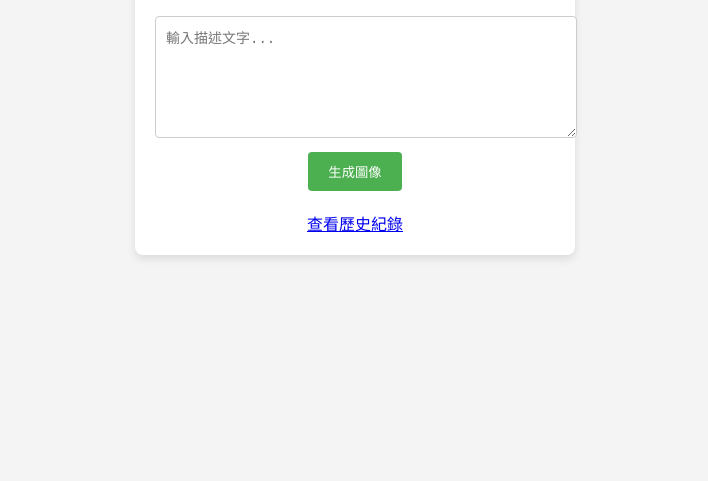
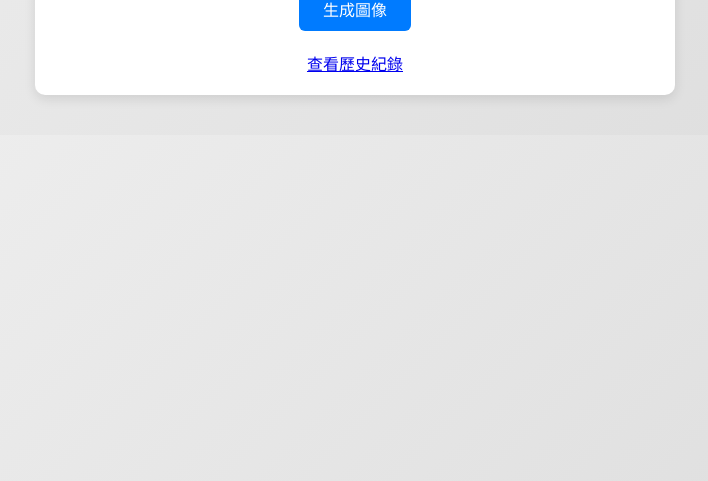
Before and after one commit to ChangChun12/image0603, a website: page public/index.html in a window 1280 px wide. Shown: the part 319-800 px from the top of the page, without its empty margins (285-993 px from the left). Drawn offline with Linux system fonts and the light colour scheme.

Commit message:
Update style.css

```diff
--- a/public/style.css
+++ b/public/style.css
@@ -1,43 +1,43 @@
 body {
-  font-family: Arial, sans-serif;
-  background-color: #f4f4f4;
-  display: flex;
-  justify-content: center;
-  align-items: center;
-  height: 100vh;
+  font-family: 'Segoe UI', Tahoma, Geneva, Verdana, sans-serif;
+  background: linear-gradient(135deg, #f0f0f0 0%, #dcdcdc 100%);
   margin: 0;
+  padding: 0;
 }
 
 .container {
-  background-color: #fff;
+  background-color: #ffffff;
   padding: 20px;
-  border-radius: 8px;
-  box-shadow: 0 4px 8px rgba(0, 0, 0, 0.1);
-  width: 400px;
+  border-radius: 10px;
+  box-shadow: 0 4px 12px rgba(0, 0, 0, 0.1);
+  max-width: 600px;
+  width: 90%;
+  margin: 40px auto;
   text-align: center;
 }
 
 textarea {
   width: 100%;
-  height: 100px;
+  height: 120px;
   margin-bottom: 10px;
   padding: 10px;
   border: 1px solid #ccc;
-  border-radius: 4px;
-  font-size: 14px;
+  border-radius: 6px;
+  font-size: 16px;
 }
 
 button {
-  padding: 10px 20px;
-  background-color: #4CAF50;
-  color: white;
+  padding: 10px 24px;
+  background-color: #007bff;
+  color: #fff;
   border: none;
-  border-radius: 4px;
+  border-radius: 6px;
   cursor: pointer;
+  font-size: 16px;
 }
 
 button:hover {
-  background-color: #45a049;
+  background-color: #0056b3;
 }
 
 #imageContainer {
@@ -48,3 +48,25 @@ button:hover {
   max-width: 100%;
   border-radius: 8px;
 }
+
+.status {
+  margin-top: 10px;
+  color: #666;
+}
+
+#historyContainer {
+  display: grid;
+  grid-template-columns: repeat(auto-fill, minmax(150px, 1fr));
+  gap: 20px;
+  margin-top: 20px;
+}
+
+#historyContainer img {
+  width: 100%;
+  border-radius: 6px;
+}
+
+#historyContainer p {
+  font-size: 14px;
+  color: #555;
+}
```
